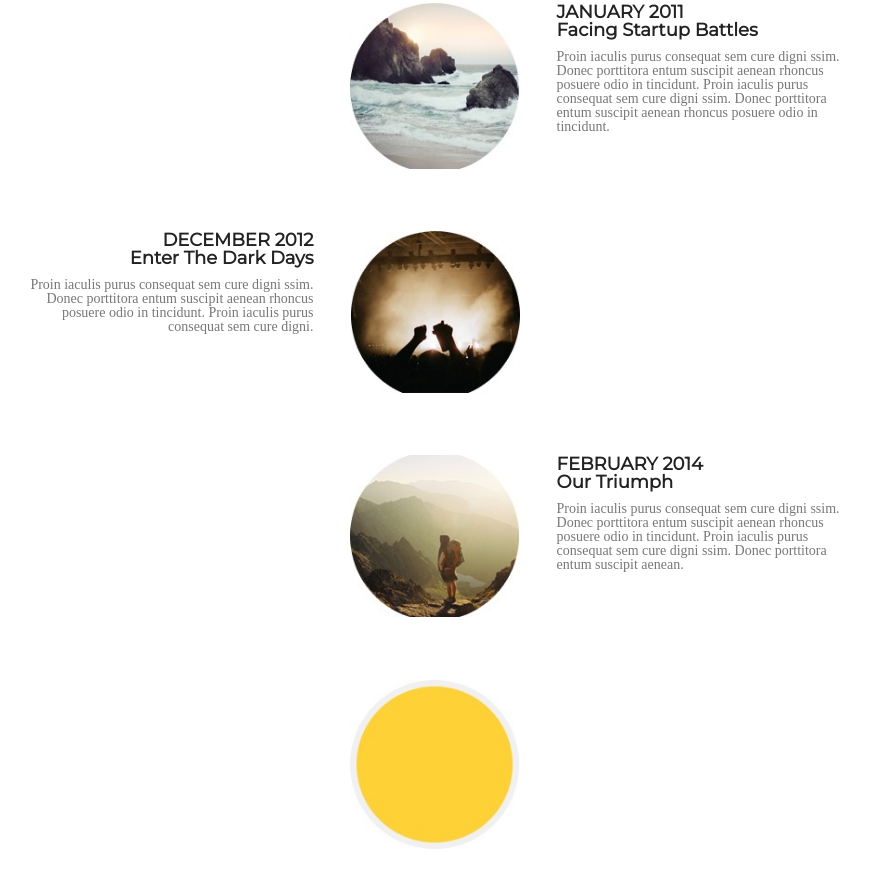
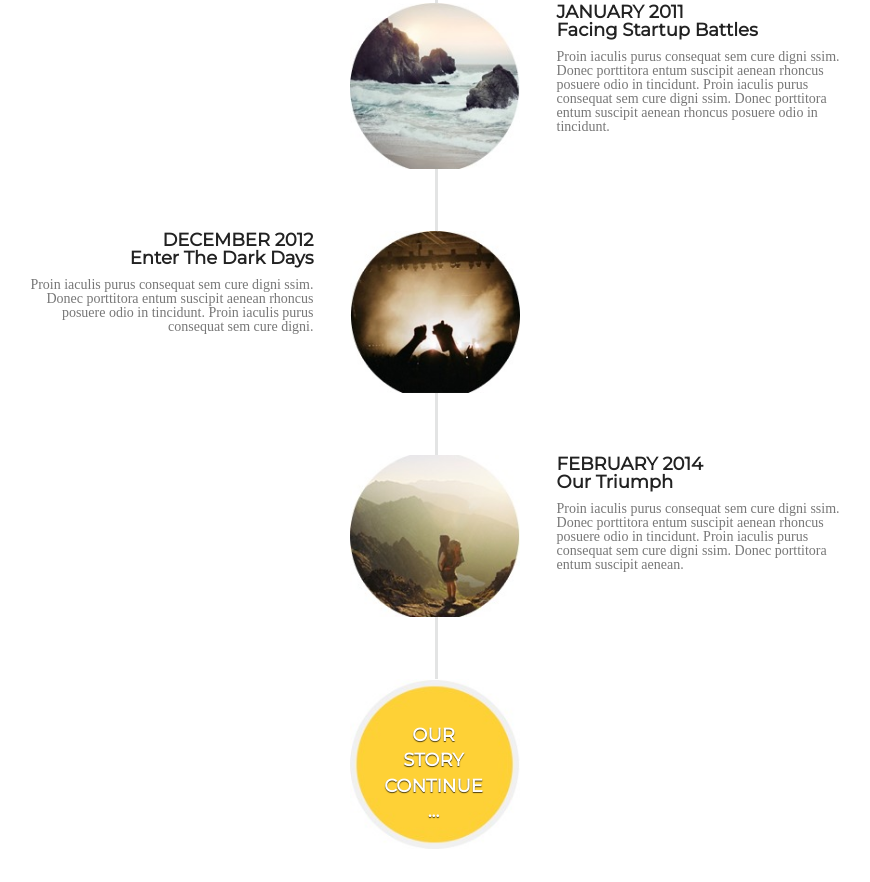
Before and after one commit to MiKolka7/dream-team-22, a plain HTML site: page index.html in a window 1280 px wide. Shown: the part 3188-4070 px from the top of the page, without its empty margins (205-1075 px from the left). Drawn offline with Linux system fonts and the light colour scheme; a web font is replaced by a local one.

Commit message:
Final version

```diff
--- a/css/base.css
+++ b/css/base.css
@@ -96,57 +96,6 @@ h3 {
 	text-transform: uppercase;
 	padding: 10%;
 }
-/* .title-block2 {
-	text-align: center;
-	margin-top: 7%;
-	margin-bottom: 7%;
-}
-.subtitle-block2 {
-	font-size: 16px;
-	font-family: DroidSerif;
-	font-style: italic;
-} */
-/*
-.service {
-	padding-bottom: 25%;
-}
-.service-img {
-	width: 72px;
-	height: 72px;
-	background-color: white;
-	border: 3px solid #fed136;
-	margin-bottom: 26px ;
-	text-align: center;
-	margin-left: 25%;
-} */
-/* .row {
-	margin: 0 2%;
-	text-align: center;
-}
-.col {
-	width: 27%;
-	float: left;
-	margin: 0 3%;
-    box-sizing: border-box;
-} */
-/* .subtitle-icon {
-	color: #222;
-	font-family: Montserrat;
-	font-size: 18px;
-	font-weight: 700;
-	line-height: 75px;
-	margin-left: 25%;
-} */
-/* .text-block2 {
-	width: 274px;
-	height: 57px;
-	color: #777;
-	font-family: RobotoSlab;
-	font-size: 14px;
-	font-weight: 400;
-	text-align: center;
-} */
-
 .services {
 	text-align: center;
 	padding-top: 102.5px;
@@ -178,7 +127,6 @@ h3 {
 	font-weight: 400;
 	padding-right: 30px;
 	padding-left: 30px;
-
 }
 
 .portfolio {
@@ -225,7 +173,6 @@ h3 {
 	background-color: white;
 }
 .gallery__item__content {
-	/* height: 91px; */
 }
 .gallery__item__content h4 {
 	height: 18px;
@@ -247,7 +194,6 @@ h3 {
 	padding: 1.02% 0 6.87%;
 }
 .gallery__item__text {
-	/* padding-top: 28px; */
 }
 .about {
 	padding: 9% 17%;
@@ -258,18 +204,18 @@ h3 {
 }
 .stories {
 	margin: 0 auto;
+	position: relative;
+    z-index: 1;
 }
 .stories__content {
-	/* width: 56.17%; */
 	clear: both;
-	/* float: left;	 */
 }
 .stories__content:nth-of-type(2n),
 .stories__content:nth-of-type(2n+1) {
-	padding: 7.06% 0 0 0;
+	margin: 7.06% 0 0 0;
 }
 .stories__content:nth-of-type(2n) {
-	padding: 7.06% 0 0 0;
+	margin: 7.06% 0 0 0;
 }
 .stories__text {
 	width: 32.66%;
@@ -316,16 +262,30 @@ h3 {
 	width: 19.36%;
     margin: 0 auto;
 }
-
-
-
-/* ::after {
-	content: "";
-	width: 2px;
-	height: 100%;
-	background: #000;
-
-} example for vertical-img line */
+.stories__continue p {
+	margin: -74.17% 21.42% 0 19.78%;
+	width: 58.7%;
+	text-align: center;
+	text-shadow: 0 1px 1px rgba(0, 0, 0, 0.7);
+	color: #fff;
+	font-family: Montserrat;
+	font-size: 18px;
+	font-weight: 700;
+	text-transform: uppercase;
+	line-height: 1.4em;
+}
+.stories::after {
+    content: "";
+    width: 3px;
+    height: 100%;
+    background: #e3e4e4;
+    left: 51%;
+    margin-left: -1%;
+    z-index: -1;
+    position: absolute;
+    top: 0;
+    display: block;
+}
 
 
 /*TEAM*/
--- a/index.html
+++ b/index.html
@@ -11,10 +11,6 @@
 	<link href='https://fonts.googleapis.com/css?family=Droid+Serif:400,400italic' rel='stylesheet' type='text/css'>
 	<link href='https://fonts.googleapis.com/css?family=Roboto+Slab:400,300' rel='stylesheet' type='text/css'>
 	<link href='https://fonts.googleapis.com/css?family=Raleway:500' rel='stylesheet' type='text/css'>
-<!--     <link href= 'https://www.google.com/fonts#UsePlace:use/Collection:Droid+Serif:400italic' rel='stylesheet' type='text/css'>
-    <link href='https://www.google.com/fonts#UsePlace:use/Collection:Montserrat:700' rel='stylesheet' type='text/css'>
-    <link href='https://www.google.com/fonts#UsePlace:use/Collection:Roboto+Slab'rel='stylesheet' type='text/css'>
- -->
 </head>
 <body>
 	<section class="wrap">
@@ -136,11 +132,11 @@ aenean rhoncus posuere odio in tincidunt.</p>
 </section>
 <section class="about">
     <div class="about__us">
-        <div class="wrapper">
+        <div class="wrapper clearfix">
             <h2 class="title">About Us</h2>
             <h3 class="sub__title">Proin iaculis purus consequat sem cure.</h3>
             <ul class="stories clearfix">
-                <li class="stories__content" clearfix>
+                <li class="stories__content clearfix">
                     <div class="stories__text">
                         <h5>July 2010</h5>
                         <h6>Our Humble Beginnings</h6>
@@ -150,7 +146,7 @@ aenean rhoncus posuere odio in tincidunt.</p>
                         <img src="img/about_img_1.jpg" alt="image_not_found">
                     </figure>
                 </li>
-                <li class="stories__content" clearfix>
+                <li class="stories__content clearfix">
                     <div class="stories__text">
                         <h5>January 2011</h5>
                         <h6>Facing Startup Battles</h6>
@@ -165,7 +161,7 @@ aenean rhoncus posuere odio in tincidunt.</p>
                         <img src="img/about_img_2.jpg" alt="image_not_found">
                     </figure>
                 </li>
-                <li class="stories__content" clearfix>
+                <li class="stories__content clearfix">
                     <div class="stories__text">
                         <h5>December 2012</h5>
                         <h6>Enter The Dark Days</h6>
@@ -178,7 +174,7 @@ aenean rhoncus posuere odio in tincidunt.</p>
                         <img src="img/about_img_3.jpg" alt="image_not_found">
                     </figure>
                 </li>
-                <li class="stories__content" clearfix>
+                <li class="stories__content clearfix">
                     <div class="stories__text">
                         <h5>February 2014</h5>
                         <h6>Our Triumph</h6>
@@ -192,10 +188,11 @@ aenean rhoncus posuere odio in tincidunt.</p>
                         <img src="img/about_img_4.jpg" alt="image_not_found">
                     </figure>
                 </li>
-                <li class="stories__content" clearfix>
+                <li class="stories__content clearfix">
                     <div class="stories__continue">
-                        <figure class="stories__img_fon">
+                        <figure>
                             <img src="img/our_story_fon.jpg" alt="image_not_found">
+                            <p>Our Story Continue ...</p>
                         </figure>
                     </div>
                 </li>
```
